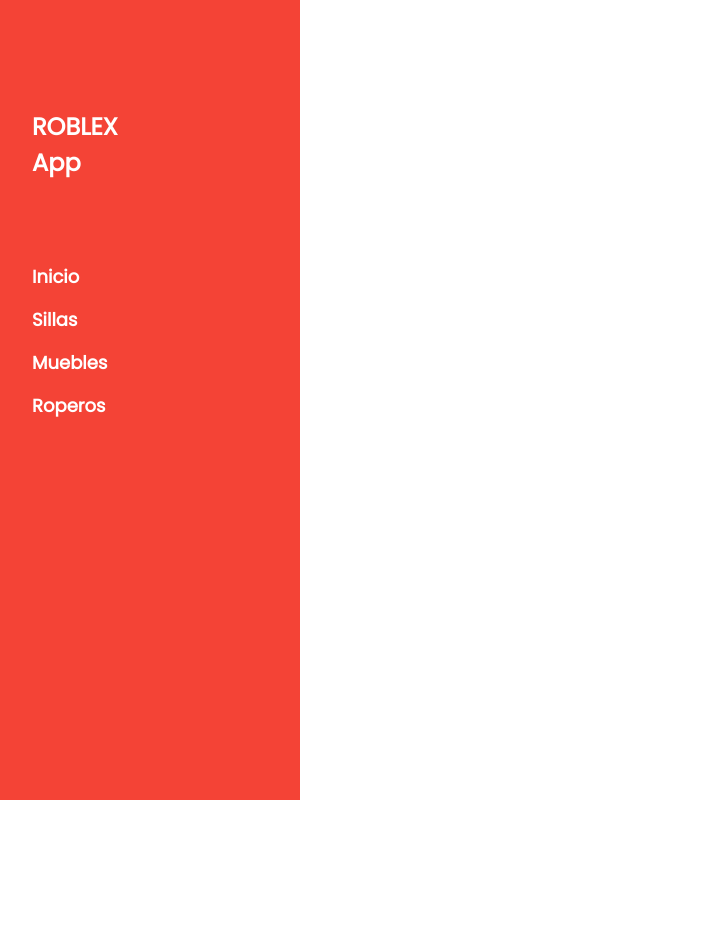
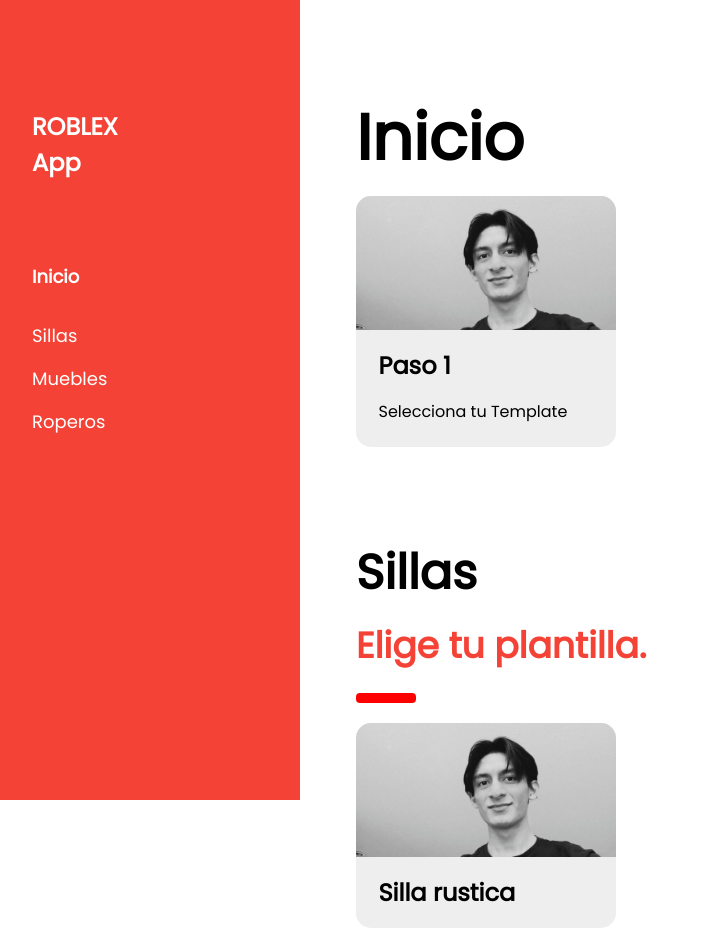
Before and after one commit to FeernandoOFF/Roblex, a plain HTML site: page app.html in a window 1280 px wide. Shown: the whole page, without its empty margins (0-710 px from the left). Before the commit the page ends 800 px from the top, so only its background shows below. Drawn offline with nearby package versions, Linux system fonts and the light colour scheme.

Commit message:
Plantilla de templates

```diff
--- a/app.html
+++ b/app.html
@@ -7,11 +7,14 @@
     <link rel="shortcut icon" href="img/logo.jpg" type="image/x-icon">
     <link rel="stylesheet" href="https://www.w3schools.com/w3css/4/w3.css">
     <link rel="stylesheet" href="https://fonts.googleapis.com/css?family=Poppins">
+    <link rel="stylesheet" href="css/estilosAppInicio.css">
     <style>
         body,h1,h2,h3,h4,h5 {font-family: "Poppins", sans-serif}
         body {font-size:16px;}
         .w3-half img{margin-bottom:-6px;margin-top:16px;opacity:0.8;cursor:pointer}
         .w3-half img:hover{opacity:1}
+        .regular{font-weight: 400;}
+        b{font-weight: 600;}
         </style>
     </head>
 <body>
@@ -24,10 +27,10 @@
         <h3 class="w3-padding-64"><b>ROBLEX<br style="font-size: .5rem;">App</b></h3>
         </div>
         <div class="w3-bar-block">
-      <a href="#inicio" onclick="w3_close()" class="w3-bar-item w3-button w3-hover-white">Inicio</a>
-      <a href="#services" onclick="w3_close()" class="w3-bar-item w3-button w3-hover-white">Sillas</a>
-      <a href="#showcase" onclick="w3_close()" class="w3-bar-item w3-button w3-hover-white">Muebles</a>
-      <a href="#designers" onclick="w3_close()" class="w3-bar-item w3-button w3-hover-white">Roperos</a>
+        <a href="#inicio" onclick="w3_close()" class="w3-bar-item w3-button w3-hover-white w3-margin-bottom">Inicio</a>
+        <a href="#Sillas" onclick="w3_close()" class="w3-bar-item w3-button w3-hover-white regular">Sillas</a>
+        <a href="#showcase" onclick="w3_close()" class="w3-bar-item w3-button w3-hover-white regular">Muebles</a>
+        <a href="#designers" onclick="w3_close()" class="w3-bar-item w3-button w3-hover-white regular">Roperos</a>
         </div>
     </nav>
 
@@ -40,7 +43,37 @@
     <!-- Overlay effect when opening sidebar on small screens -->
     <div class="w3-overlay w3-hide-large" onclick="w3_close()" style="cursor:pointer" title="close side menu" id="myOverlay"></div>
 
-
+    <!-- !PAGE CONTENT! -->
+    <main class="w3-main" style="margin-left:340px;margin-right:40px">
+        <div class="w3-container" style="margin-top:80px" id="inicio">
+            <h1 class="w3-jumbo"><b>Inicio</b></h1>
+            <div class="instrucciones grid">
+                <div class="card instruccion">
+                    <div class="img-container">
+                        <img src="img/team/mario.jpeg" alt="">
+                    </div>
+                    <div class="text-container">
+                        <h3>Paso 1</h3>
+                        <p>Selecciona tu Template</p>
+                    </div>
+                </div>
+            </div>
+          </div>
+          <div class="w3-container" style="margin-top:80px" id="Sillas">
+            <h2 class="w3-xxxlarge"><b>Sillas</b></h2>
+            <h2 class="w3-xxlarge w3-text-red"><b>Elige tu plantilla.</b></h2>
+            <hr style="width:50px;border:5px solid red" class="w3-round">
+            <div class="templates gird">
+                <div class="card template">
+                    <div class="img-container">
+                        <img src="img/team/mario.jpeg" alt="">
+                    </div>
+                    <div class="text-container">
+                        <h3>Silla rustica</h3>
+                    </div>
+                </div>
+            </div>
+    </main>
     <script>
     // Script to open and close sidebar
     function w3_open() {
--- /dev/null
+++ b/css/estilosAppInicio.sass
@@ -0,0 +1,25 @@
+body
+    main
+        .instrucciones,.templates,.grid
+            width: 95%
+            display: grid
+            grid-template: auto/repeat(3,1fr)
+            justify-items: stretch
+            align-items: stretch
+            grid-gap: 1.5rem
+            .card
+                width: 100%
+                background: #eeeeee
+                border-radius: 15px
+                h3
+                    font-weight: 600
+                    color: #000000
+                .text-container
+                    padding: .5rem 1.5rem
+                .img-container
+                    border-radius: 15px
+                    width: 100%
+                    margin: 0 auto
+                    img
+                        border-radius: 15px 15px 0 0
+                        width: 100%
```
Also changed, not shown: css/estilosAppInicio.css (added), 1 other file. Lines whose indentation alone changed are shown as unchanged.
